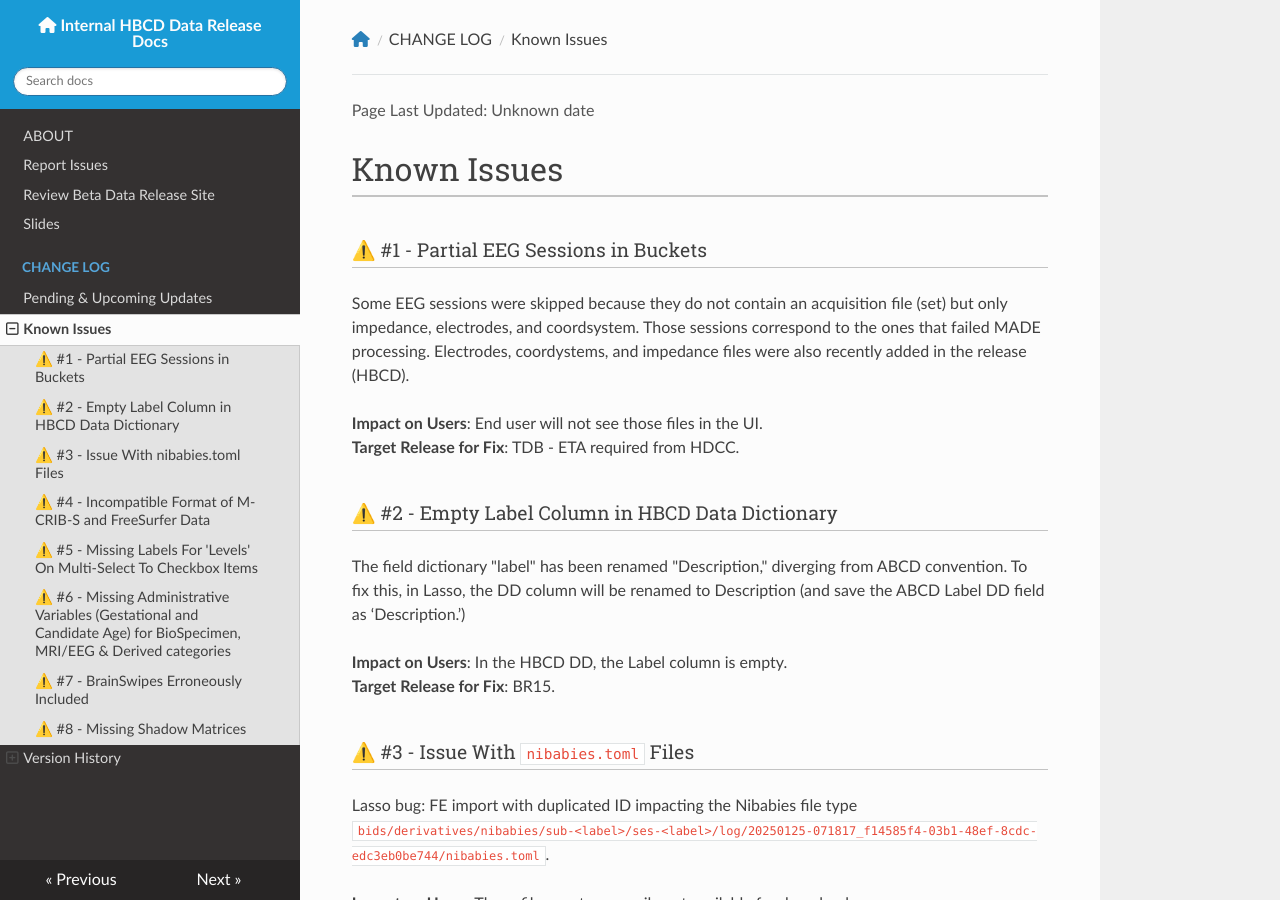
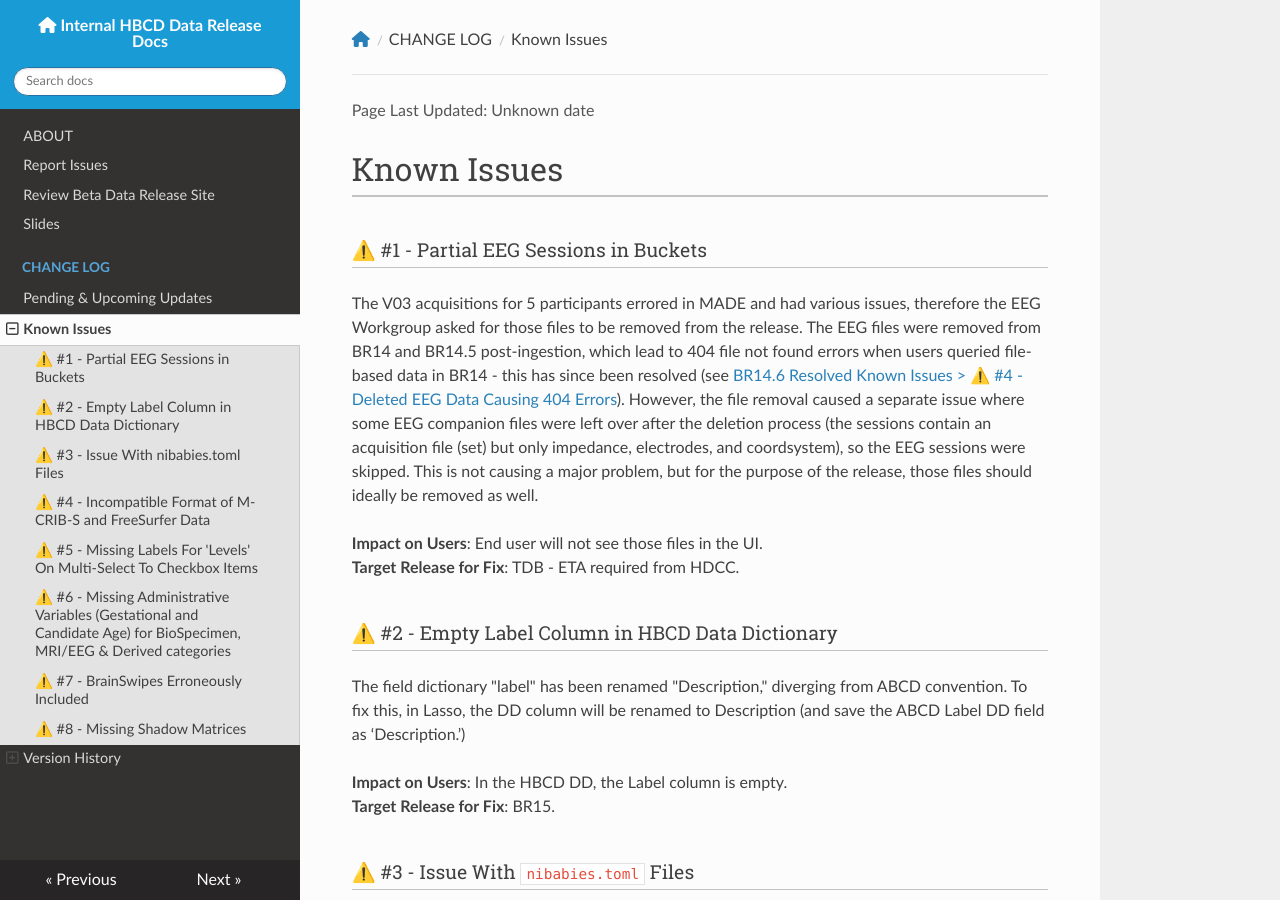
Before and after one commit to DCAN-Labs/hbcd-docs-internal, an MkDocs documentation site: the page built from docs/changelog/knownissues.md, in a window 1280 px wide and 900 px high. Built offline with MkDocs 1.6.1, drawn with Linux system fonts in a browser that asks for light colours; nearby versions of some CDN libraries.

Commit message:
update known issues

```diff
--- a/docs/changelog/knownissues.md
+++ b/docs/changelog/knownissues.md
@@ -1,7 +1,7 @@
 # Known Issues
 
 ### ⚠️ #1 - Partial EEG Sessions in Buckets
-Some EEG sessions were skipped because they do not contain an acquisition file (set) but only impedance, electrodes, and coordsystem. Those sessions correspond to the ones that failed MADE processing. Electrodes, coordystems, and impedance files were also recently added in the release (HBCD).
+The V03 acquisitions for 5 participants errored in MADE and had various issues, therefore the EEG Workgroup asked for those files to be removed from the release. The EEG files were removed from BR14 and BR14.5 post-ingestion, which lead to 404 file not found errors when users queried file-based data in BR14 - this has since been resolved (see [BR14.6 Resolved Known Issues > ⚠️ #4 - Deleted EEG Data Causing 404 Errors](versions/BR14.6.md/#4-deleted-eeg-data-causing-404-errors)). However, the file removal caused a separate issue where some EEG companion files were left over after the deletion process (the sessions contain an acquisition file (set) but only impedance, electrodes, and coordsystem), so the EEG sessions were skipped. This is not causing a major problem, but for the purpose of the release, those files should ideally be removed as well.
 
 **Impact on Users**: End user will not see those files in the UI.
 **Target Release for Fix**: TDB - ETA required from HDCC.
```
